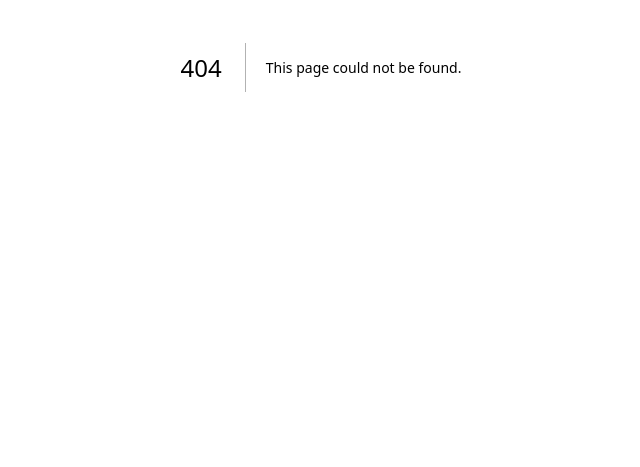
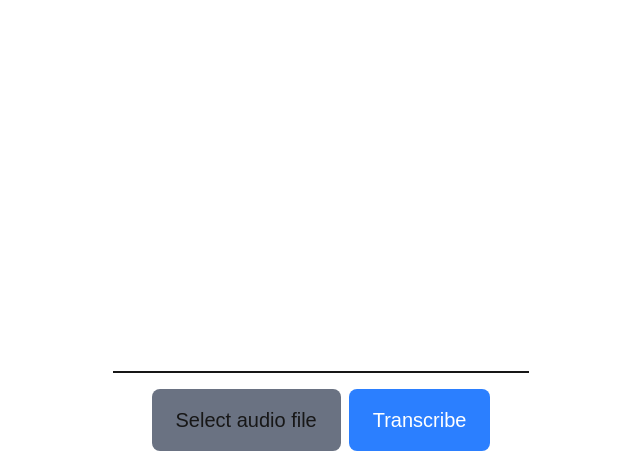
Before and after one commit to Slava-stack/nextjs-ai-app, a Next.js app: page /ui/transcribe-audio in a window 1280 px wide. Before the commit this address had no page. Shown: the part 333-800 px from the top of the page, without its empty margins (319-959 px from the left). Built offline with nearby package versions, Linux system fonts and the light colour scheme.

Commit message:
added audio transcribing

```diff
--- /dev/null
+++ b/src/app/api/transcribe-audio/route.ts
@@ -0,0 +1,26 @@
+import { openai } from "@ai-sdk/openai";
+import { experimental_transcribe as transcribe } from "ai";
+
+export async function POST(req: Request) {
+  try {
+    const formData = await req.formData();
+    const audioFile = formData.get("audio") as File;
+
+    if (!audioFile) {
+      return new Response("No audio file provided", { status: 400 });
+    }
+
+    const arrayBuffer = await audioFile.arrayBuffer();
+    const uint8Array = new Uint8Array(arrayBuffer);
+
+    const transcript = await transcribe({
+      model: openai.transcription("whisper-1"),
+      audio: uint8Array,
+    });
+
+    return Response.json(transcript);
+  } catch (err) {
+    console.error("Error transcribing audio:", err);
+    return new Response("Failed to transcribe audio", { status: 500 });
+  }
+}
--- /dev/null
+++ b/src/app/ui/transcribe-audio/page.tsx
@@ -0,0 +1,135 @@
+"use client";
+
+import { useState, useRef } from "react";
+
+interface TranscriptResult {
+  text: string;
+  segments?: Array<{ start: number; end: number; text: string }>;
+  language?: string;
+  durationInSeconds: number;
+}
+
+export default function TranscribeAudioPage() {
+  const [isLoading, setIsLoading] = useState(false);
+  const [error, setError] = useState<string | null>(null);
+  const [transcript, setTranscript] = useState<TranscriptResult | null>(null);
+  const [selectedFile, setSelectedFile] = useState<null | File>(null);
+  const fileInputRef = useRef<HTMLInputElement>(null);
+
+  const submitHandler = async (e: React.FormEvent<HTMLFormElement>) => {
+    e.preventDefault();
+
+    if (!selectedFile) {
+      setError("Please select an audio file.");
+      return;
+    }
+
+    setIsLoading(true);
+    setError(null);
+
+    try {
+      const formData = new FormData();
+      formData.append("audio", selectedFile);
+
+      const response = await fetch("/api/transcribe-audio", {
+        method: "POST",
+        body: formData,
+      });
+
+      if (!response.ok) {
+        throw new Error("Failed to transcribe audio");
+      }
+
+      const data = await response.json();
+      setTranscript(data);
+      setSelectedFile(null);
+      if (fileInputRef.current) {
+        fileInputRef.current.value = "";
+      }
+    } catch (err) {
+      console.error("Error transcribing audio", err);
+      setError(
+        err instanceof Error
+          ? err.message
+          : "Something went wrong. Please try again."
+      );
+    } finally {
+      setIsLoading(false);
+    }
+  };
+
+  const resetForm = () => {
+    setSelectedFile(null);
+    setTranscript(null);
+    setError(null);
+    if (fileInputRef.current) {
+      fileInputRef.current.value = "";
+    }
+  };
+
+  const handleFileChange = (e: React.ChangeEvent<HTMLInputElement>) => {
+    const file = e.target.files?.[0];
+    if (file) {
+      setSelectedFile(file);
+      setTranscript(null);
+      setError(null);
+    }
+  };
+
+  return (
+    <div className="flex flex-col items-center mx-auto py-24">
+      {error && <div className="text-red-500 mb-4">{error}</div>}
+      {isLoading && (
+        <div className="text-center mb-4">Trancribing audio...</div>
+      )}
+      {transcript && !isLoading && (
+        <div className="mb-8 p-4 bg-zinc-100 dark:bg-zinc-800 rounded-lg max-w-4xl w-full">
+          <h3 className="mb-3">Transcript:</h3>
+          <p className="whitespace-pre-wrap">{transcript.text}</p>
+        </div>
+      )}
+      <form
+        onSubmit={submitHandler}
+        className="fixed bottom-0 w-full max-w-md mx-auto left-0 right-0 p-4"
+      >
+        <div className="flex flex-col gap-2 pt-4 border-t-2">
+          {selectedFile && (
+            <div className="flex items-center justify-between text-sm text-grey-600">
+              <span className="">Selected: {selectedFile.name}</span>
+              <button
+                className="text-red-500 hover:text-red-600"
+                type="button"
+                onClick={resetForm}
+              >
+                Remove selected file
+              </button>
+            </div>
+          )}
+          <div className="flex gap-2 items-center justify-center">
+            <input
+              ref={fileInputRef}
+              type="file"
+              accept="audio"
+              className="hidden"
+              id="audio-upload"
+              onChange={handleFileChange}
+            />
+            <label
+              htmlFor="audio-upload"
+              className="px-6 py-4 bg-gray-500 rounded-lg text-[20px]"
+            >
+              {selectedFile ? "Change file" : "Select audio file"}
+            </label>
+            <button
+              type="submit"
+              disabled={isLoading || !selectedFile}
+              className="px-6 py-4 bg-blue-500 text-white text-bold rounded-lg text-[20px] rounded-lg hover:bg-blue-600 transition-colors duration-350 cursor-pointer"
+            >
+              Transcribe
+            </button>
+          </div>
+        </div>
+      </form>
+    </div>
+  );
+}
```
